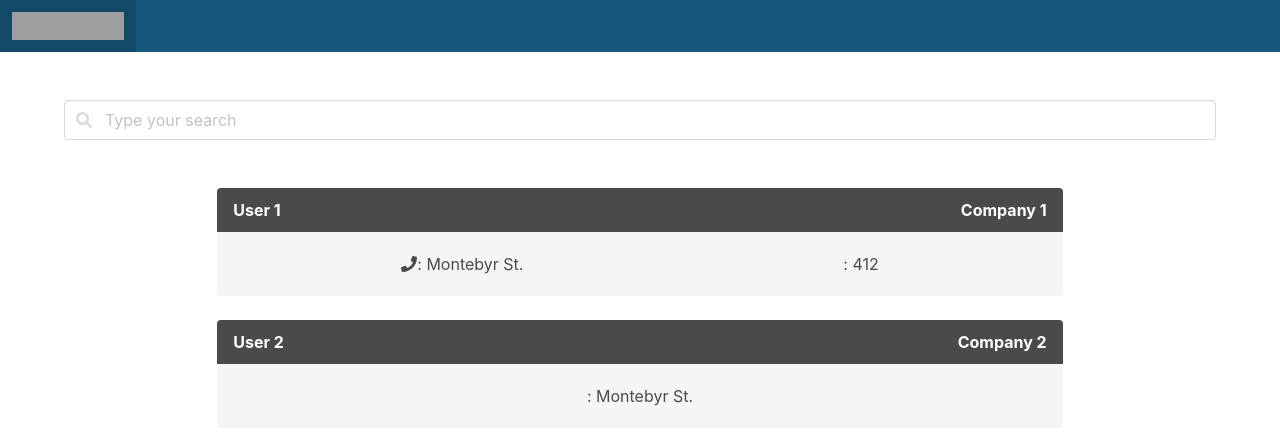
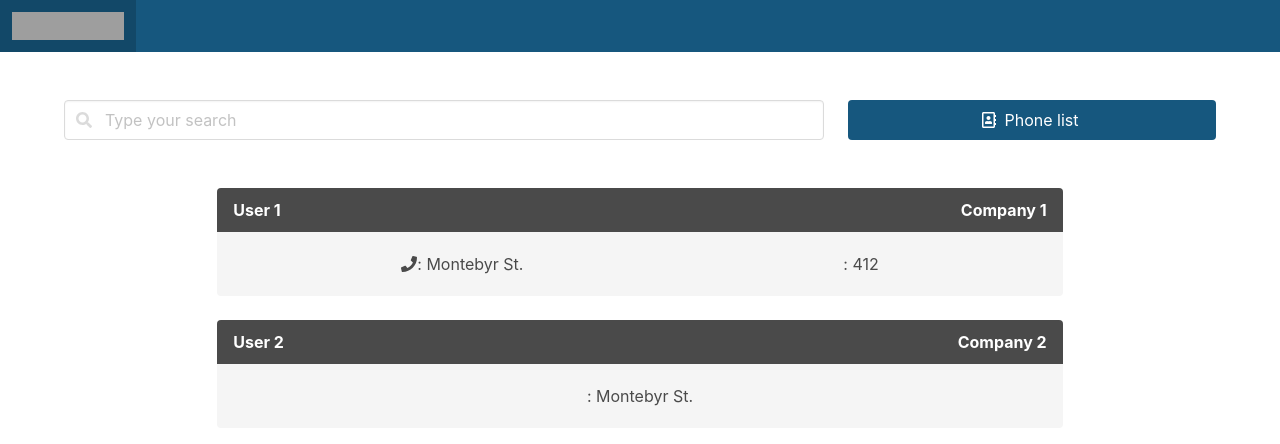
Before and after one commit to ptramontina/phone-list-frontend, a Vue app: page / in a window 1280 px wide. Shown: the top 444 px of the page. Built offline with nearby package versions, Linux system fonts and the light colour scheme; grey boxes are pictures that could not be loaded.

Commit message:
Add list button

```diff
--- a/src/components/Search.vue
+++ b/src/components/Search.vue
@@ -1,4 +1,6 @@
 <template>
+  <div class="columns">
+    <div class="column is-8">
       <div class="field">
         <p class="control has-icons-left">
           <input class="input" type="text" placeholder="Type your search" />
@@ -6,6 +8,17 @@
             <i class="fas fa-search"></i>
           </span>
         </p>
+      </div>
+    </div>
+
+    <div class="column is-4">
+      <button class="button is-primary is-fullwidth">
+        <span class="icon">
+          <i class="far fa-address-book"></i>
+        </span>
+        <span>Phone list</span>
+      </button>
+    </div>
   </div>
 </template>
 
```
Lines whose indentation alone changed are shown as unchanged.
